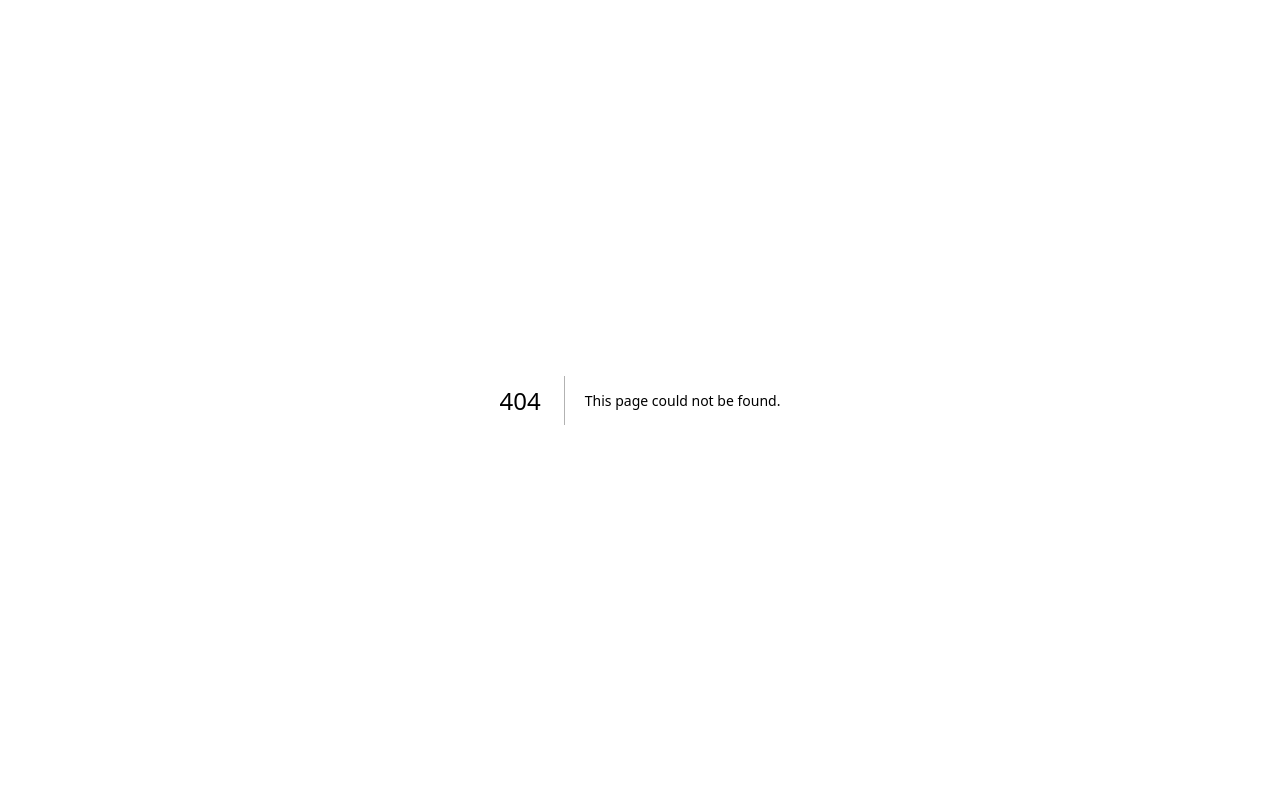
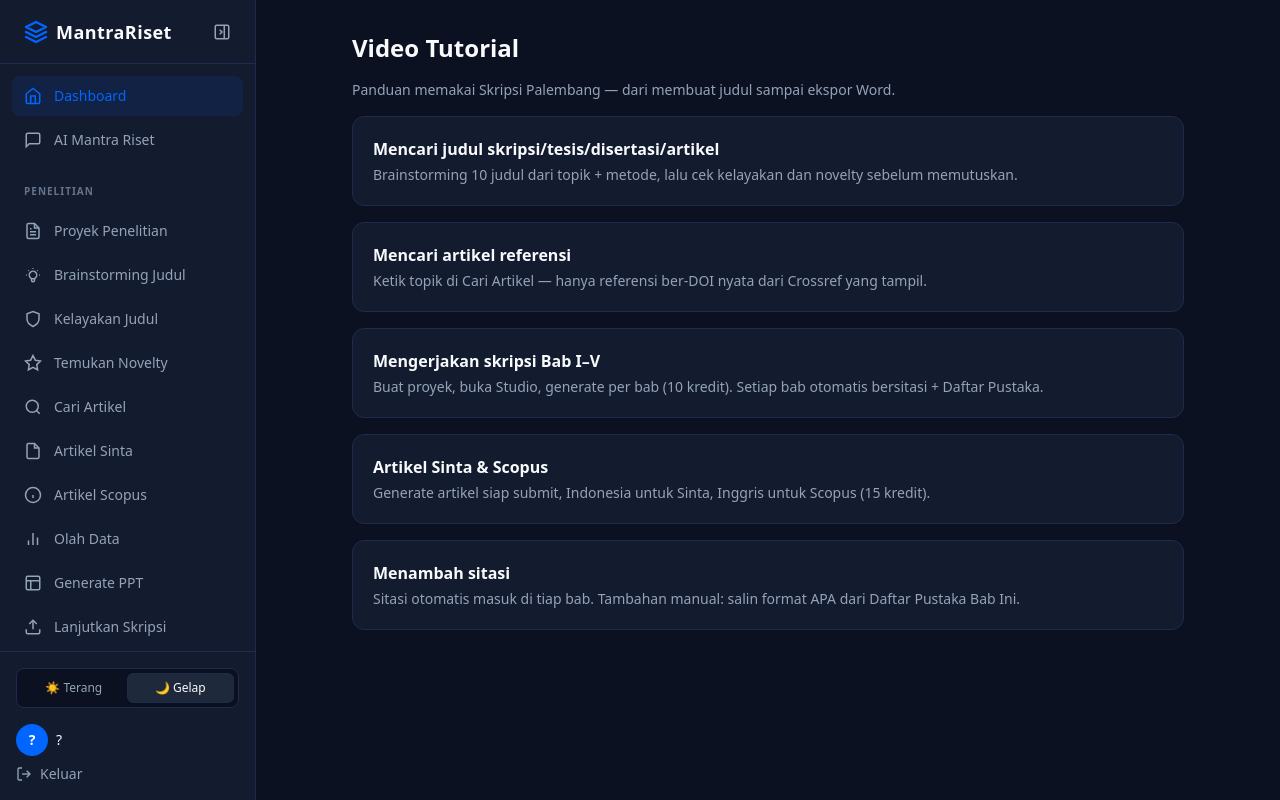
Before and after one commit to andraexcell-lang/skripsi-palembang-saas, a Next.js app in the folder frontend/: page /dashboard/tutorial in a window 1280 px wide. Before the commit this address had no page. Built offline with nearby package versions, Linux system fonts and the light colour scheme; no server answers.

Commit message:
feat: paritas dashboard (banner tutorial, empty state, tesis/disertasi, tutorial)

```diff
--- a/frontend/src/app/dashboard/layout.tsx
+++ b/frontend/src/app/dashboard/layout.tsx
@@ -111,7 +111,7 @@
             <p className="text-[10px] font-bold text-text-muted uppercase tracking-widest">PENDAMPINGAN</p>
           </div>
 
-          <Link href="#" className="flex items-center gap-3 px-3 py-2.5 rounded-lg text-text-secondary hover:text-text-primary hover:bg-bg-surface-hover transition-colors text-sm">
+          <Link href="/dashboard/tutorial" className="flex items-center gap-3 px-3 py-2.5 rounded-lg text-text-secondary hover:text-text-primary hover:bg-bg-surface-hover transition-colors text-sm">
             <svg width="18" height="18" viewBox="0 0 24 24" fill="none" stroke="currentColor" strokeWidth="2"><circle cx="12" cy="12" r="10"></circle><polygon points="10 8 16 12 10 16 10 8"></polygon></svg>
             Tutorial
           </Link>
--- a/frontend/src/app/dashboard/page.tsx
+++ b/frontend/src/app/dashboard/page.tsx
@@ -48,16 +48,17 @@
         {/* Highlight Section */}
         <div className="grid grid-cols-1 lg:grid-cols-3 gap-6">
 
-          {/* Terakhir Dibuat */}
+          {/* Terakhir Dibuat / Empty state */}
+          {latest ? (
           <div className="lg:col-span-2 bg-bg-surface border border-border-subtle rounded-xl p-6 flex flex-col justify-between relative overflow-hidden group">
             <div>
               <div className="text-text-secondary text-xs mb-3 font-medium">Terakhir dibuat</div>
-              <h2 className="text-xl font-bold text-text-primary mb-8 relative z-10 w-3/4">{latest?.judul || 'Belum ada proyek — buat yang pertama'}</h2>
+              <h2 className="text-xl font-bold text-text-primary mb-8 relative z-10 w-3/4">{latest.judul}</h2>
             </div>
 
             <div className="flex items-end justify-between relative z-10">
               <div className="text-xs text-text-muted">
-                {latest ? `Diperbarui ${new Date(latest.updated_at).toLocaleDateString('id-ID')}` : '—'}
+                Diperbarui {new Date(latest.updated_at).toLocaleDateString('id-ID')}
               </div>
               <div className="flex items-center gap-4">
                 <div className="text-right">
@@ -66,14 +67,25 @@
                     <div className="h-full bg-brand-primary" style={{ width: `${pct}%` }}></div>
                   </div>
                 </div>
-                {latest && (
-                  <Link href={`/dashboard/studio/${latest.id}`} className="bg-brand-primary hover:bg-brand-primary-hover text-white px-5 py-2 rounded-lg text-sm font-semibold transition-colors flex items-center gap-1 shadow-md shadow-brand-primary/20">
-                    Buka Proyek <span>→</span>
-                  </Link>
-                )}
+                <Link href={`/dashboard/studio/${latest.id}`} className="bg-brand-primary hover:bg-brand-primary-hover text-white px-5 py-2 rounded-lg text-sm font-semibold transition-colors flex items-center gap-1 shadow-md shadow-brand-primary/20">
+                  Buka Proyek <span>→</span>
+                </Link>
               </div>
             </div>
           </div>
+          ) : (
+          <div className="lg:col-span-2 bg-bg-surface border border-border-subtle rounded-xl p-6 flex flex-col justify-between relative overflow-hidden">
+            <div>
+              <div className="text-text-secondary text-xs mb-3 font-medium">Mulai penelitian pertamamu</div>
+              <h2 className="text-xl font-bold text-text-primary mb-2 relative z-10 w-3/4">Pilih jenis karya di bawah, isi topiknya, dan AI menyusun kerangkanya.</h2>
+            </div>
+            <div className="relative z-10">
+              <Link href="/dashboard/proyek/buat" className="inline-flex bg-brand-primary hover:bg-brand-primary-hover text-white px-5 py-2 rounded-lg text-sm font-semibold transition-colors shadow-md shadow-brand-primary/20">
+                Buat Proyek
+              </Link>
+            </div>
+          </div>
+          )}
 
           {/* Paket */}
           <div className="bg-bg-surface border border-border-subtle rounded-xl p-6 flex flex-col">
@@ -91,6 +103,15 @@
           </div>
         </div>
 
+        {/* Banner tutorial untuk pengguna baru */}
+        {!latest && (
+          <div className="bg-bg-surface border border-border-subtle rounded-xl p-6">
+            <h3 className="font-bold text-text-primary">Baru di Skripsi Palembang?</h3>
+            <p className="text-text-secondary text-sm mt-1 mb-4">Tonton video tutorialnya dulu — beberapa menit untuk memahami alurnya sebelum mulai menulis.</p>
+            <Link href="/dashboard/tutorial" className="inline-flex border border-border-strong px-4 py-2 rounded-lg text-sm font-semibold text-text-primary hover:bg-bg-surface-hover">Tonton Tutorial</Link>
+          </div>
+        )}
+
         {/* Mulai Buat Karya */}
         <div>
           <div className="flex items-center justify-between mb-4">
@@ -99,10 +120,24 @@
           </div>
 
           <div className="grid grid-cols-1 md:grid-cols-3 lg:grid-cols-5 gap-4">
-            <Link href="/dashboard/proyek/buat" className="bg-bg-surface border border-border-subtle hover:border-brand-primary rounded-xl p-4 flex items-center gap-3 transition-colors group">
+            <Link href="/dashboard/proyek/buat?jenis=skripsi" className="bg-bg-surface border border-border-subtle hover:border-brand-primary rounded-xl p-4 flex items-center gap-3 transition-colors group">
               <div>
                 <div className="font-bold text-sm text-text-primary group-hover:text-brand-primary transition-colors">Skripsi</div>
                 <div className="text-xs text-text-muted">S1 · Bab 1-5 lengkap</div>
+              </div>
+            </Link>
+
+            <Link href="/dashboard/proyek/buat?jenis=tesis" className="bg-bg-surface border border-border-subtle hover:border-brand-primary rounded-xl p-4 flex items-center gap-3 transition-colors group">
+              <div>
+                <div className="font-bold text-sm text-text-primary group-hover:text-brand-primary transition-colors">Tesis</div>
+                <div className="text-xs text-text-muted">S2 · Analisis mendalam</div>
+              </div>
+            </Link>
+
+            <Link href="/dashboard/proyek/buat?jenis=disertasi" className="bg-bg-surface border border-border-subtle hover:border-brand-primary rounded-xl p-4 flex items-center gap-3 transition-colors group">
+              <div>
+                <div className="font-bold text-sm text-text-primary group-hover:text-brand-primary transition-colors">Disertasi</div>
+                <div className="text-xs text-text-muted">S3 · Kebaruan penelitian</div>
               </div>
             </Link>
 
--- a/frontend/src/app/dashboard/proyek/buat/page.tsx
+++ b/frontend/src/app/dashboard/proyek/buat/page.tsx
@@ -1,12 +1,18 @@
 'use client';
-import { useState } from 'react';
+import { useEffect, useState } from 'react';
 import { useRouter } from 'next/navigation';
 import { apiPost } from '@/lib/api';
 
 export default function BuatSkripsiPage() {
   const [judul, setJudul] = useState('');
   const [jenis, setJenis] = useState('skripsi');
-  const [metode, setMetode] = useState('Kualitatif');
+
+  useEffect(() => {
+    try {
+      const j = new URLSearchParams(window.location.search).get('jenis');
+      if (j === 'tesis' || j === 'disertasi' || j === 'skripsi') setJenis(j);
+    } catch { /* abaikan */ }
+  }, []);  const [metode, setMetode] = useState('Kualitatif');
   const [nama, setNama] = useState('');
   const [nim, setNim] = useState('');
   const [kampus, setKampus] = useState('');
--- /dev/null
+++ b/frontend/src/app/dashboard/tutorial/page.tsx
@@ -0,0 +1,26 @@
+import Link from 'next/link';
+
+const GUIDES = [
+  { t: 'Mencari judul skripsi/tesis/disertasi/artikel', d: 'Brainstorming 10 judul dari topik + metode, lalu cek kelayakan dan novelty sebelum memutuskan.', href: '/dashboard/brainstorming' },
+  { t: 'Mencari artikel referensi', d: 'Ketik topik di Cari Artikel — hanya referensi ber-DOI nyata dari Crossref yang tampil.', href: '/dashboard/artikel' },
+  { t: 'Mengerjakan skripsi Bab I–V', d: 'Buat proyek, buka Studio, generate per bab (10 kredit). Setiap bab otomatis bersitasi + Daftar Pustaka.', href: '/dashboard/proyek/buat' },
+  { t: 'Artikel Sinta & Scopus', d: 'Generate artikel siap submit, Indonesia untuk Sinta, Inggris untuk Scopus (15 kredit).', href: '/dashboard/artikel-sinta' },
+  { t: 'Menambah sitasi', d: 'Sitasi otomatis masuk di tiap bab. Tambahan manual: salin format APA dari Daftar Pustaka Bab Ini.', href: '/dashboard/proyek' },
+];
+
+export default function TutorialPage() {
+  return (
+    <div className="flex flex-col h-full bg-bg-base">
+      <div className="flex-1 p-8 max-w-4xl mx-auto w-full space-y-4 overflow-y-auto pb-24">
+        <h1 className="text-2xl font-bold text-text-primary">Video Tutorial</h1>
+        <p className="text-text-secondary text-sm">Panduan memakai Skripsi Palembang — dari membuat judul sampai ekspor Word.</p>
+        {GUIDES.map((g) => (
+          <Link key={g.t} href={g.href} className="block bg-bg-surface border border-border-subtle hover:border-brand-primary rounded-xl p-5 transition-colors">
+            <div className="font-bold text-text-primary">{g.t}</div>
+            <div className="text-sm text-text-secondary mt-1">{g.d}</div>
+          </Link>
+        ))}
+      </div>
+    </div>
+  );
+}
```
